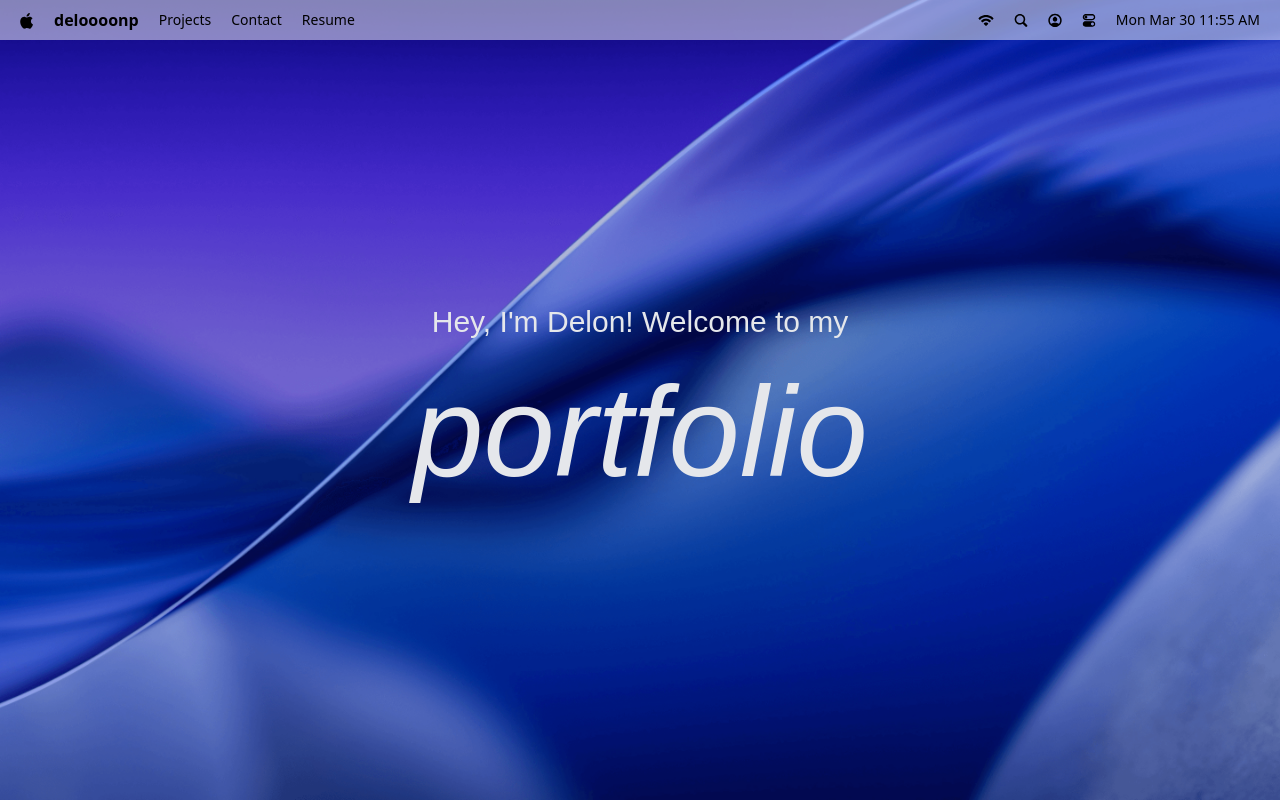
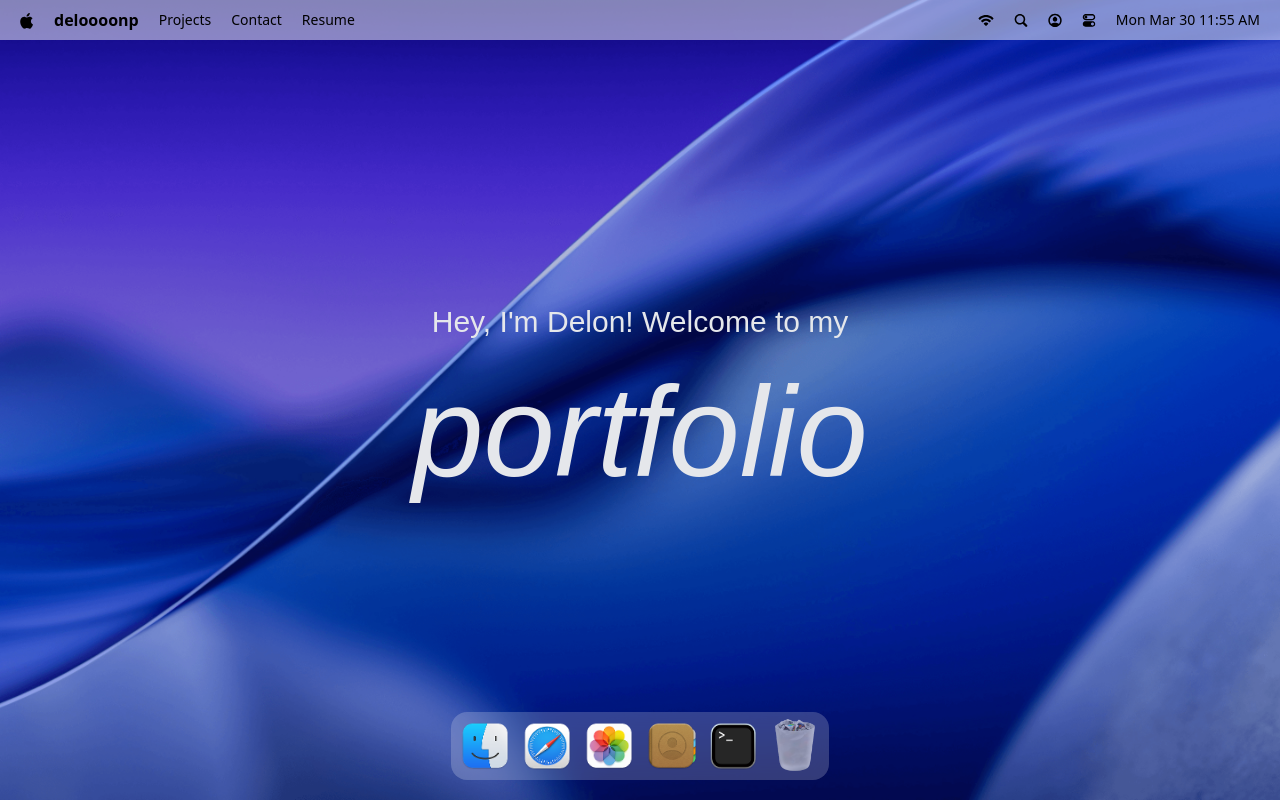
Before and after one commit to deloooonp/portfolio, a React (Vite) app: page / in a window 1280 px wide. Built offline with nearby package versions, Linux system fonts and the light colour scheme; a web font is replaced by a local one.

Commit message:
implement dock presentation

```diff
--- a/package.json
+++ b/package.json
@@ -17,6 +17,7 @@
     "lucide-react": "^0.554.0",
     "react": "^19.2.0",
     "react-dom": "^19.2.0",
+    "react-tooltip": "^5.30.0",
     "tailwindcss": "^4.1.17"
   },
   "devDependencies": {
--- a/src/App.jsx
+++ b/src/App.jsx
@@ -1,10 +1,11 @@
-import { Navbar, Welcome } from "#components";
+import { Dock, Navbar, Welcome } from "#components";
 
 const App = () => {
   return (
     <div>
       <Navbar />
       <Welcome />
+      <Dock />
     </div>
   );
 };
--- /dev/null
+++ b/src/components/Dock.jsx
@@ -0,0 +1,87 @@
+import { useRef } from "react";
+import { Tooltip } from "react-tooltip";
+import { useGSAP } from "@gsap/react";
+import gsap from "gsap";
+
+import { dockApps } from "#constants";
+
+const Dock = () => {
+  const dockRef = useRef(null);
+  const toggleApp = (app) => {};
+
+  useGSAP(() => {
+    const dock = dockRef.current;
+    if (!dock) return;
+
+    const icons = dock.querySelectorAll(".dock-icon");
+
+    const animateIcons = (mouseX) => {
+      const { left } = dock.getBoundingClientRect();
+      icons.forEach((icon) => {
+        const { left: iconLeft, width } = icon.getBoundingClientRect();
+        const center = iconLeft - left + width / 2;
+        const distance = Math.abs(mouseX - center);
+        const intensity = Math.exp(-(distance ** 2.5) / 20000);
+
+        gsap.to(icon, {
+          scale: 1 + 0.25 * intensity,
+          y: -15 * intensity,
+          duration: 0.2,
+          ease: "power1.out",
+        });
+      });
+    };
+
+    const handleMouseMove = (e) => {
+      const { left } = dock.getBoundingClientRect();
+      animateIcons(e.clientX - left);
+    };
+    const resetIcons = () =>
+      icons.forEach((icon) =>
+        gsap.to(icon, {
+          scale: 1,
+          y: 0,
+          duration: 0.3,
+          ease: "power1.out",
+        })
+      );
+    dock.addEventListener("mousemove", handleMouseMove);
+    dock.addEventListener("mouseleave", resetIcons);
+
+    return () => {
+      dock.addEventListener("mousemove", handleMouseMove);
+      dock.addEventListener("mouseleave", resetIcons);
+    };
+  }, []);
+
+  return (
+    <section id="dock">
+      <div ref={dockRef} className="dock-container">
+        {dockApps.map(({ id, name, icon, canOpen }) => (
+          <div key={id} className="relative flex justify-center">
+            <button
+              type="button"
+              className="dock-icon"
+              aria-label={name}
+              data-tooltip-id="dock-tooltip"
+              data-tooltip-content={name}
+              data-tooltip-delay-show={150}
+              disabled={!canOpen}
+              onClick={() => toggleApp({ id, canOpen })}
+            >
+              <img
+                src={`/images/${icon}`}
+                alt={name}
+                loading="lazy"
+                className={canOpen ? "" : "opacity-60"}
+              />
+            </button>
+          </div>
+        ))}
+        <Tooltip id="dock-tooltip" place="top" className="tooltip" />
+      </div>
+    </section>
+  );
+};
+
+export default Dock;
--- a/src/components/index.js
+++ b/src/components/index.js
@@ -1,4 +1,5 @@
 import Navbar from "./Navbar";
 import Welcome from "./Welcome";
+import Dock from "./Dock";
 
-export { Navbar, Welcome };
+export { Navbar, Welcome, Dock };
```
Also changed, not shown: 1 other file (tests, documents, lock files or other folders).
